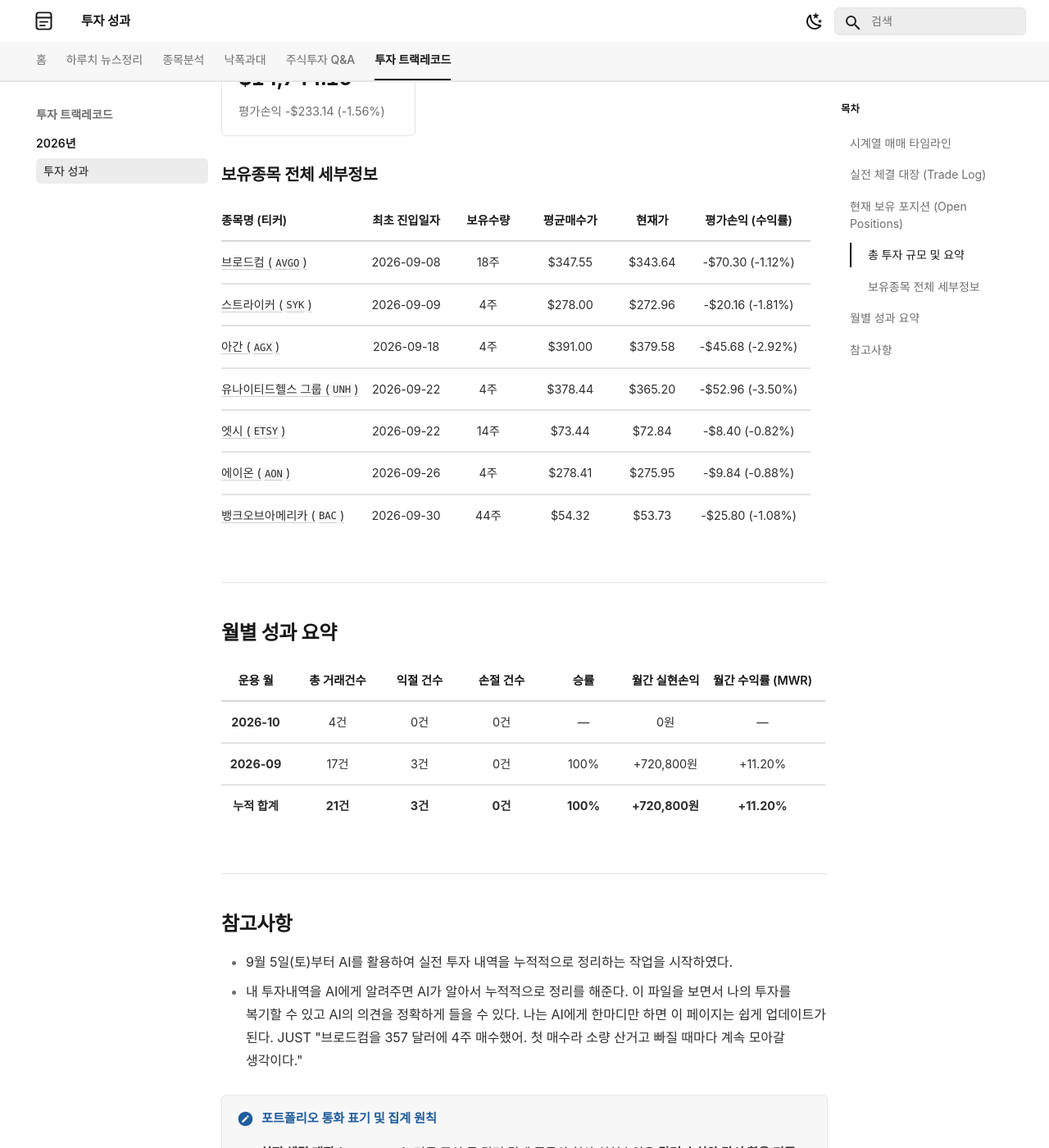
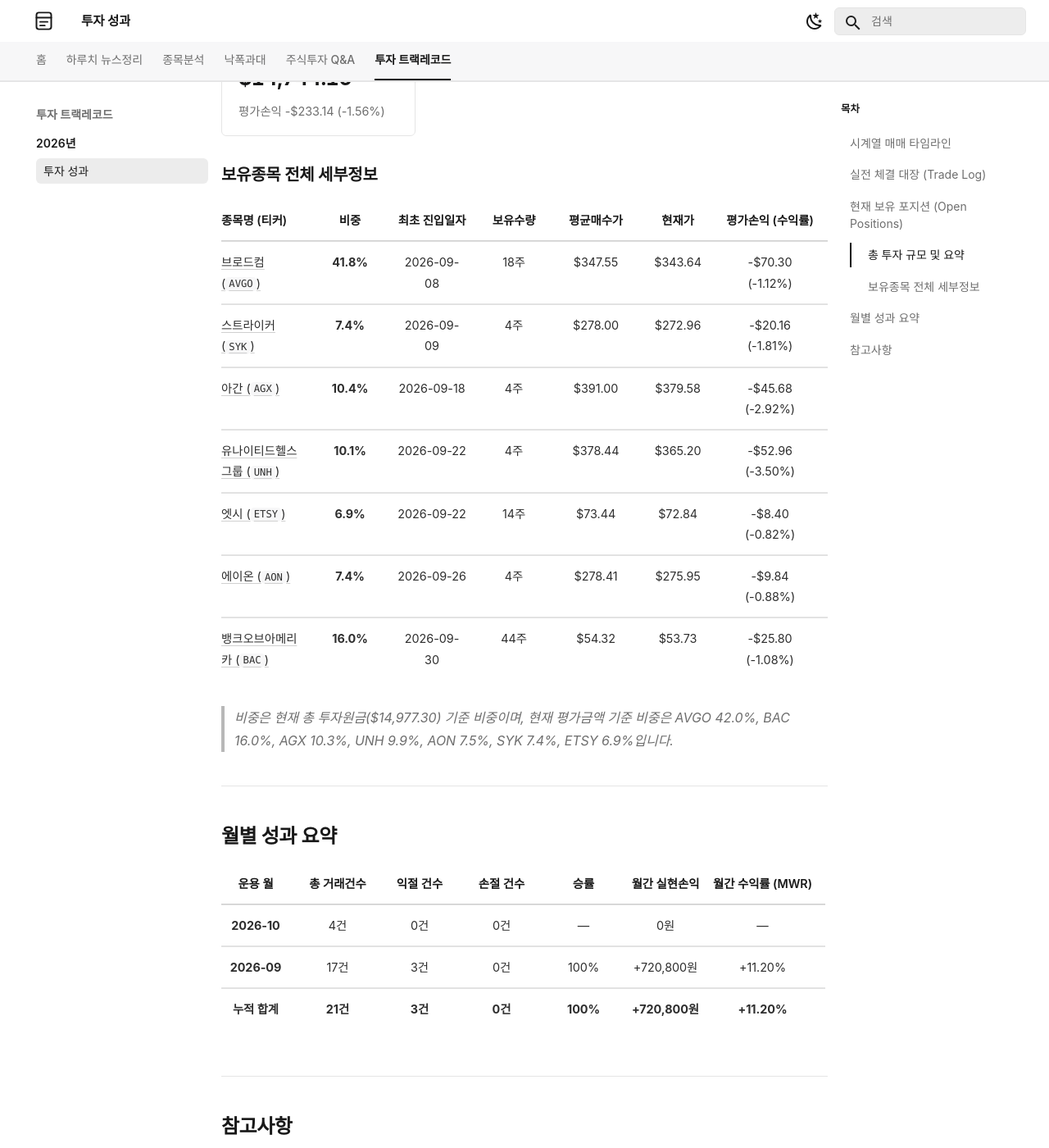
Before and after one commit to ju-sic/ju-sic.github.io, an MkDocs documentation site: the page built from docs/records/2026/trade-track-record.md, in a window 1280 px wide and 1400 px high, scrolled down 2915 px. Shown: the whole window at 82% size. Built offline with MkDocs 1.6.1 and Material for MkDocs 9.7.7, drawn with Linux system fonts in a browser that asks for light colours; some web fonts are replaced; a script that is not in the unit is left out; some of the changed text lies outside the part shown.

Commit message:
포트폴리오 보유종목 세부정보 비중 열 반영 배포

```diff
--- a/docs/records/2026/trade-track-record.md
+++ b/docs/records/2026/trade-track-record.md
@@ -1,6 +1,6 @@
 # 실전 매매일지 및 포트폴리오 트랙레코드
 
-- **업데이트** : 2026-10-02(금) 10:20
+- **업데이트** : 2026-10-02(금) 10:30
 
 
 ## 시계열 매매 타임라인
@@ -445,15 +445,17 @@
 
 ### 보유종목 전체 세부정보
 
-| 종목명 (티커) | 최초 진입일자 | 보유수량 | 평균매수가 | 현재가 | 평가손익 (수익률) |
-| :--- | :---: | :---: | :---: | :---: | :---: |
-| [브로드컴 (`AVGO`)](../../stocks/2026/08/broadcom.md) | 2026-09-08 | 18주 | $347.55 | $343.64 | -$70.30 (-1.12%) |
-| [스트라이커 (`SYK`)](../../stocks/2026/09/stryker.md) | 2026-09-09 | 4주 | $278.00 | $272.96 | -$20.16 (-1.81%) |
-| [아간 (`AGX`)](../../stocks/2026/09/argan.md) | 2026-09-18 | 4주 | $391.00 | $379.58 | -$45.68 (-2.92%) |
-| [유나이티드헬스 그룹 (`UNH`)](../../stocks/2026/09/unitedhealth-group.md) | 2026-09-22 | 4주 | $378.44 | $365.20 | -$52.96 (-3.50%) |
-| [엣시 (`ETSY`)](../../stocks/2026/09/etsy.md) | 2026-09-22 | 14주 | $73.44 | $72.84 | -$8.40 (-0.82%) |
-| [에이온 (`AON`)](../../stocks/2026/09/aon.md) | 2026-09-26 | 4주 | $278.41 | $275.95 | -$9.84 (-0.88%) |
-| [뱅크오브아메리카 (`BAC`)](../../stocks/2026/09/bank-of-america.md) | 2026-09-30 | 44주 | $54.32 | $53.73 | -$25.80 (-1.08%) |
+| 종목명 (티커) | 비중 | 최초 진입일자 | 보유수량 | 평균매수가 | 현재가 | 평가손익 (수익률) |
+| :--- | :---: | :---: | :---: | :---: | :---: | :---: |
+| [브로드컴 (`AVGO`)](../../stocks/2026/08/broadcom.md) | **41.8%** | 2026-09-08 | 18주 | $347.55 | $343.64 | -$70.30 (-1.12%) |
+| [스트라이커 (`SYK`)](../../stocks/2026/09/stryker.md) | **7.4%** | 2026-09-09 | 4주 | $278.00 | $272.96 | -$20.16 (-1.81%) |
+| [아간 (`AGX`)](../../stocks/2026/09/argan.md) | **10.4%** | 2026-09-18 | 4주 | $391.00 | $379.58 | -$45.68 (-2.92%) |
+| [유나이티드헬스 그룹 (`UNH`)](../../stocks/2026/09/unitedhealth-group.md) | **10.1%** | 2026-09-22 | 4주 | $378.44 | $365.20 | -$52.96 (-3.50%) |
+| [엣시 (`ETSY`)](../../stocks/2026/09/etsy.md) | **6.9%** | 2026-09-22 | 14주 | $73.44 | $72.84 | -$8.40 (-0.82%) |
+| [에이온 (`AON`)](../../stocks/2026/09/aon.md) | **7.4%** | 2026-09-26 | 4주 | $278.41 | $275.95 | -$9.84 (-0.88%) |
+| [뱅크오브아메리카 (`BAC`)](../../stocks/2026/09/bank-of-america.md) | **16.0%** | 2026-09-30 | 44주 | $54.32 | $53.73 | -$25.80 (-1.08%) |
+
+> *비중은 현재 총 투자원금($14,977.30) 기준 비중이며, 현재 평가금액 기준 비중은 AVGO 42.0%, BAC 16.0%, AGX 10.3%, UNH 9.9%, AON 7.5%, SYK 7.4%, ETSY 6.9%입니다.*
 
 
 ---
```
